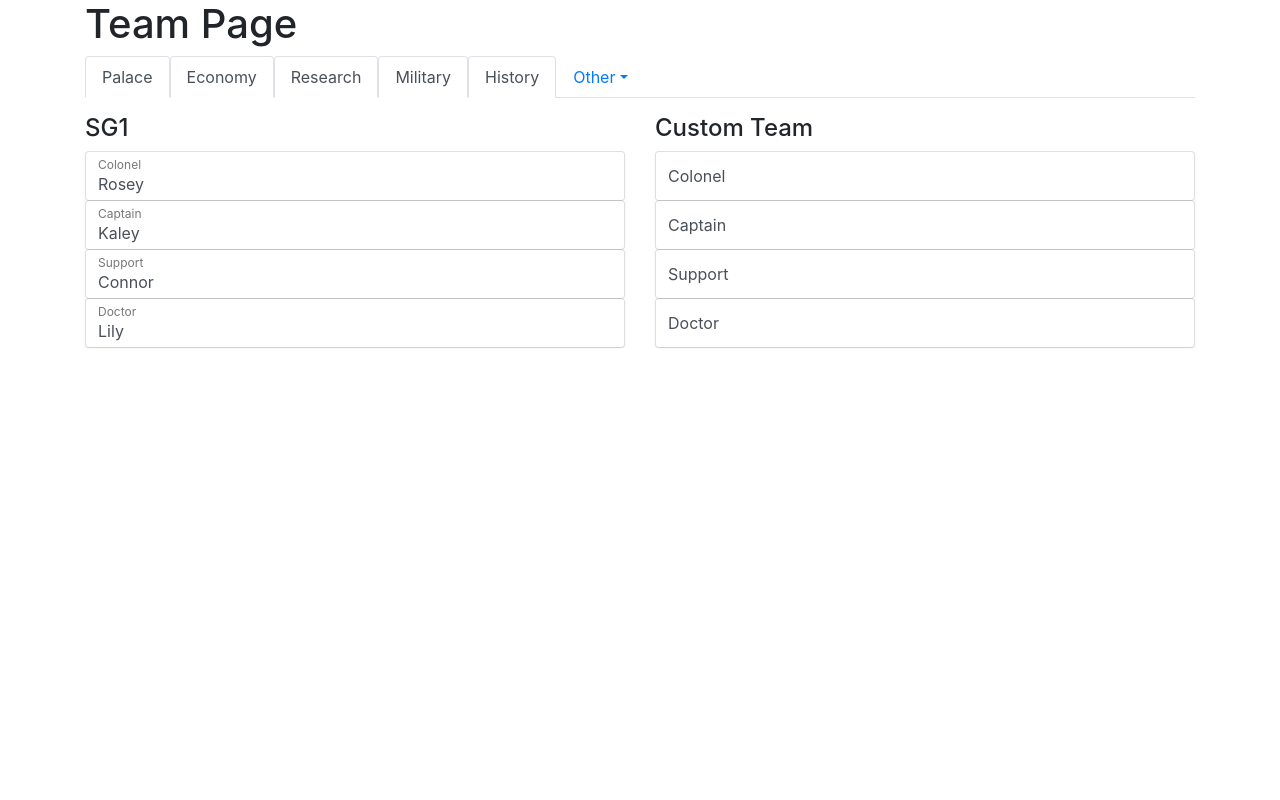
After one commit to adamroddick/flux, a Node server app: page /team in a window 1280 px wide. The commit adds this page. Run offline with Node 20, Linux system fonts and the light colour scheme; some libraries are stand-ins or nearby versions.

Commit message:
More partial cleanusp for ejs. Added a Palace(homepage) and Teams nav & route.

```diff
--- a/src/routes/routes.js
+++ b/src/routes/routes.js
@@ -11,10 +11,10 @@ function router() {
   ];
 
   const menuMain = [
+    { label: 'Palace', link: '/' },
     { label: 'Economy', link: 'economy' },
     { label: 'Research', link: 'research' },
     { label: 'Military', link: 'military' },
-    { label: 'Team', link: 'team' },
     { label: 'History', link: 'history' },
   ];
 
@@ -49,6 +49,17 @@ function router() {
       });
     });
 
+  xRouter.route('/team')
+    .get((req, res) => {
+      res.render('team', {
+        title: 'Team Page',
+        sg1,
+        menuMain,
+        menuDropdown1,
+        menuDropdown2,
+      });
+    });
+
   return xRouter;
 }
 
--- /dev/null
+++ b/src/views/partials/nav.ejs
@@ -0,0 +1,21 @@
+<ul class='nav nav-tabs'>
+    <li class='nav-item'>
+        <%for(var i=0; i<menuMain.length; i++){%>
+            <li class='nav-item'>
+                <a class='nav-link active' href=<%=menuMain[i].link %> ><%=menuMain[i].label %></a>
+            </li>
+        <%}%>
+    <li class='nav-item dropdown'>
+        <a class='nav-link dropdown-toggle' data-toggle='dropdown' href='#' role='button' aria-haspopup='true' aria-expanded='false'>Other</a>
+        <div class='dropdown-menu'>
+        <%for(var i=0; i<menuDropdown1.length; i++){%>
+            <a class='dropdown-item' href=<%=menuDropdown1[i].link %> ><%=menuDropdown1[i].label %></a>
+        <%}%>
+        <div class='dropdown-divider'></div>
+        <%for(var i=0; i<menuDropdown2.length; i++){%>
+            <a class='dropdown-item' href=<%=menuDropdown2[i].link %> ><%=menuDropdown2[i].label %></a>
+        <%}%>
+        </div>
+    </li>
+    </li>
+</ul>
--- /dev/null
+++ b/src/views/partials/scripts.ejs
@@ -0,0 +1,4 @@
+        <!-- JQuery 3.3.1 -->
+        <script src='js/jquery.min.js' type='application/javascript'></script>
+        <!-- Bootstrap 4.0.0 --><!-- Bootstrap JS Bundle contains popper.js for Menu Dropdowns -->
+        <script src='js/bootstrap.bundle.min.js' type='application/javascript'></script>
--- /dev/null
+++ b/src/views/team.ejs
@@ -0,0 +1,36 @@
+<html>
+<% include partials/head %>
+    <body>
+        <div class='container'>
+            <h1>
+                <%=title %>
+            </h1>
+            <% include partials/nav %>
+            <div class='row'>
+                <div class='col'>
+                    <h4>SG1</h2>
+                    <ul class='list-group'>
+                    <%for(var i=0; i<sg1.length; i++){%>
+                        <div class='form-label-group'>
+                            <input type='text' id=<%=sg1[i].name %> class='form-control list-group-item' value=<%=sg1[i].name %> >
+                            <label for=<%=sg1[i].name %> ><%=sg1[i].rank %></label>
+                        </div>
+                    <%}%>
+                    </ul>
+                </div>
+                <div class='col'>
+                    <h4>Custom Team</h2>
+                    <ul class='list-group'>
+                        <%for(var i=0; i<sg1.length; i++){%>
+                        <div class='form-label-group'>
+                            <input type='text' id=<%=sg1[i].rank %> class='form-control list-group-item' placeholder=<%=sg1[i].rank %> >
+                            <label for=<%=sg1[i].rank %> ><%=sg1[i].rank %></label>
+                        </div>
+                        <%}%>
+                    </ul>
+                </div>
+            </div>
+        </div>
+        <% include partials/scripts %>
+    </body>
+</html>
```
Also changed, not shown: src/views/economy.ejs (+3 -29 lines), src/views/index.ejs (+3 -46 lines).
